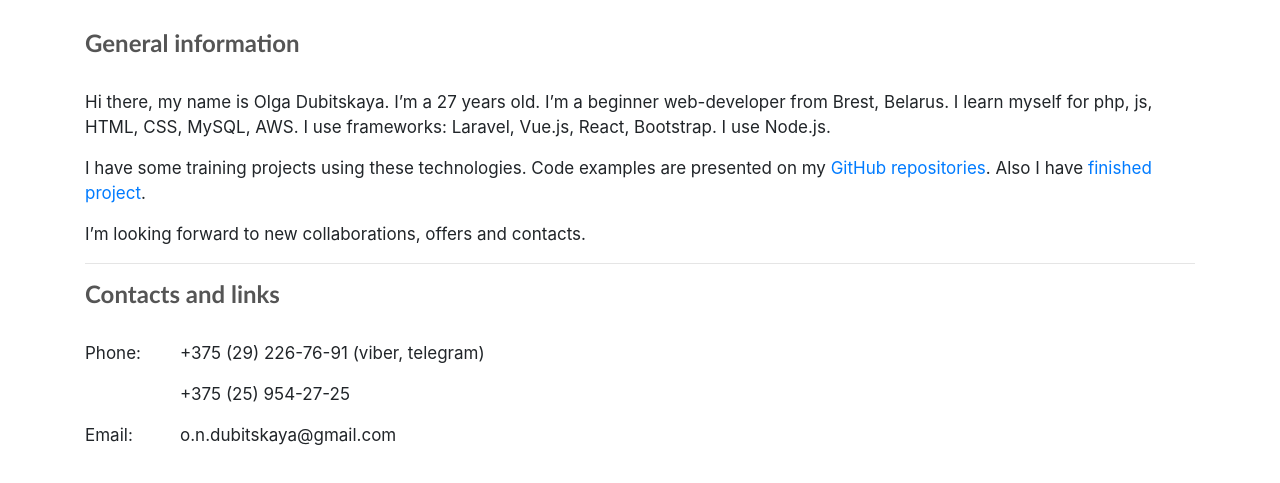
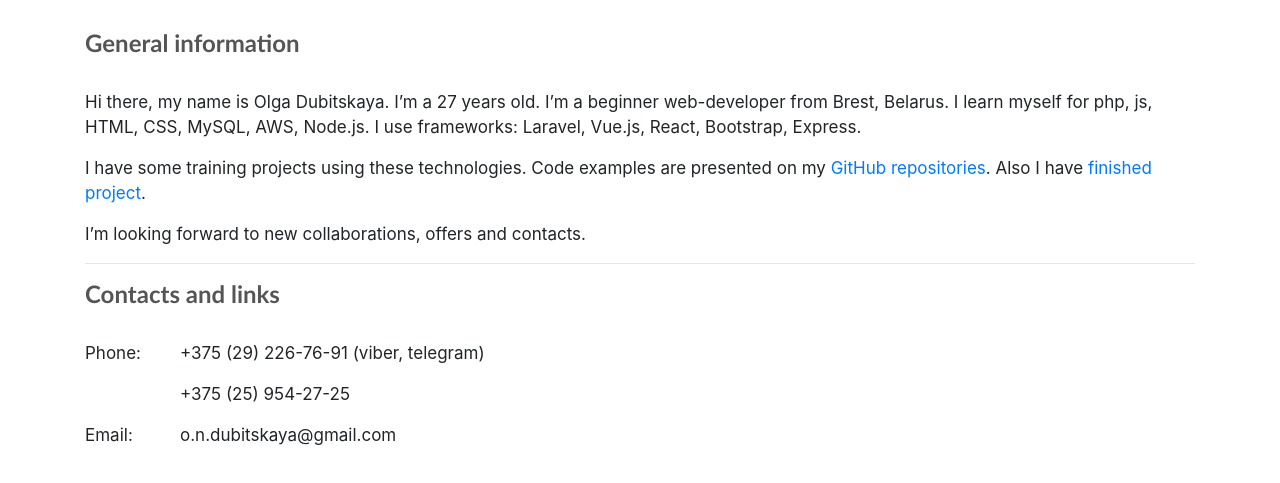
Before and after one commit to TitaniaScarlet/TitaniaScarlet.github.io, a plain HTML site: page index.html in a window 1280 px wide. Shown: the part 75-558 px from the top of the page. Drawn offline with nearby package versions, Linux system fonts and the light colour scheme.

Commit message:
add skills

```diff
--- a/index.html
+++ b/index.html
@@ -13,7 +13,7 @@
   <br>
   <h4 class="bold">General information</h4>
   <br>
-  <p>Hi there, my name is Olga Dubitskaya. I’m a 27 years old. I’m a beginner web-developer from Brest, Belarus. I learn myself for php, js, HTML, CSS, MySQL, AWS. I use frameworks: Laravel, Vue.js, React, Bootstrap. I use Node.js.</p>
+  <p>Hi there, my name is Olga Dubitskaya. I’m a 27 years old. I’m a beginner web-developer from Brest, Belarus. I learn myself for php, js, HTML, CSS, MySQL, AWS, Node.js. I use frameworks: Laravel, Vue.js, React, Bootstrap, Express.</p>
   <p> I have some training projects using these technologies. Code examples are presented on my <a href="https://github.com/TitaniaScarlet">GitHub repositories</a>. Also I have <a href="https://autoliderbrest.by/">finished project</a>.</p>
   <p>I’m looking forward to new collaborations, offers and contacts.</p>
 
```
